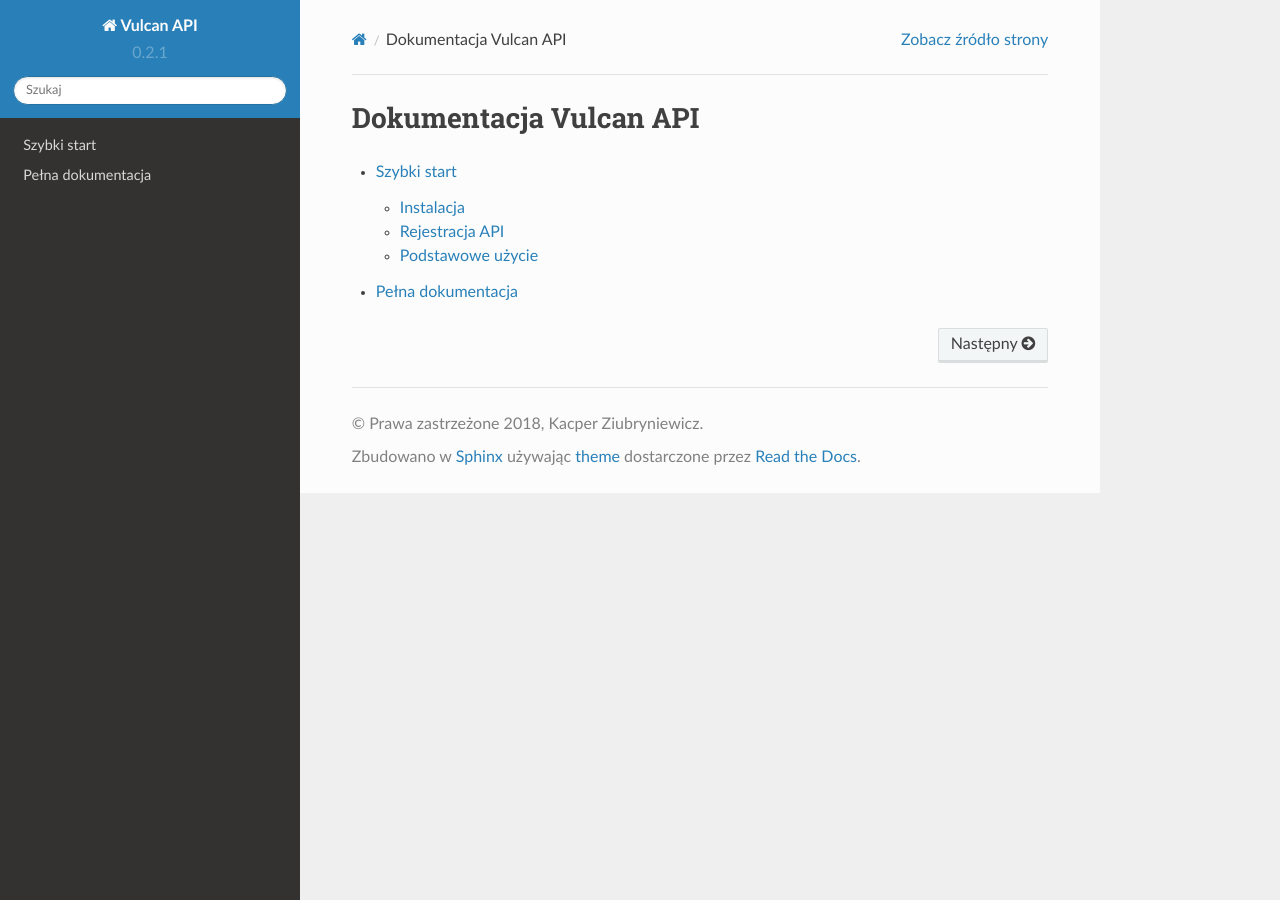
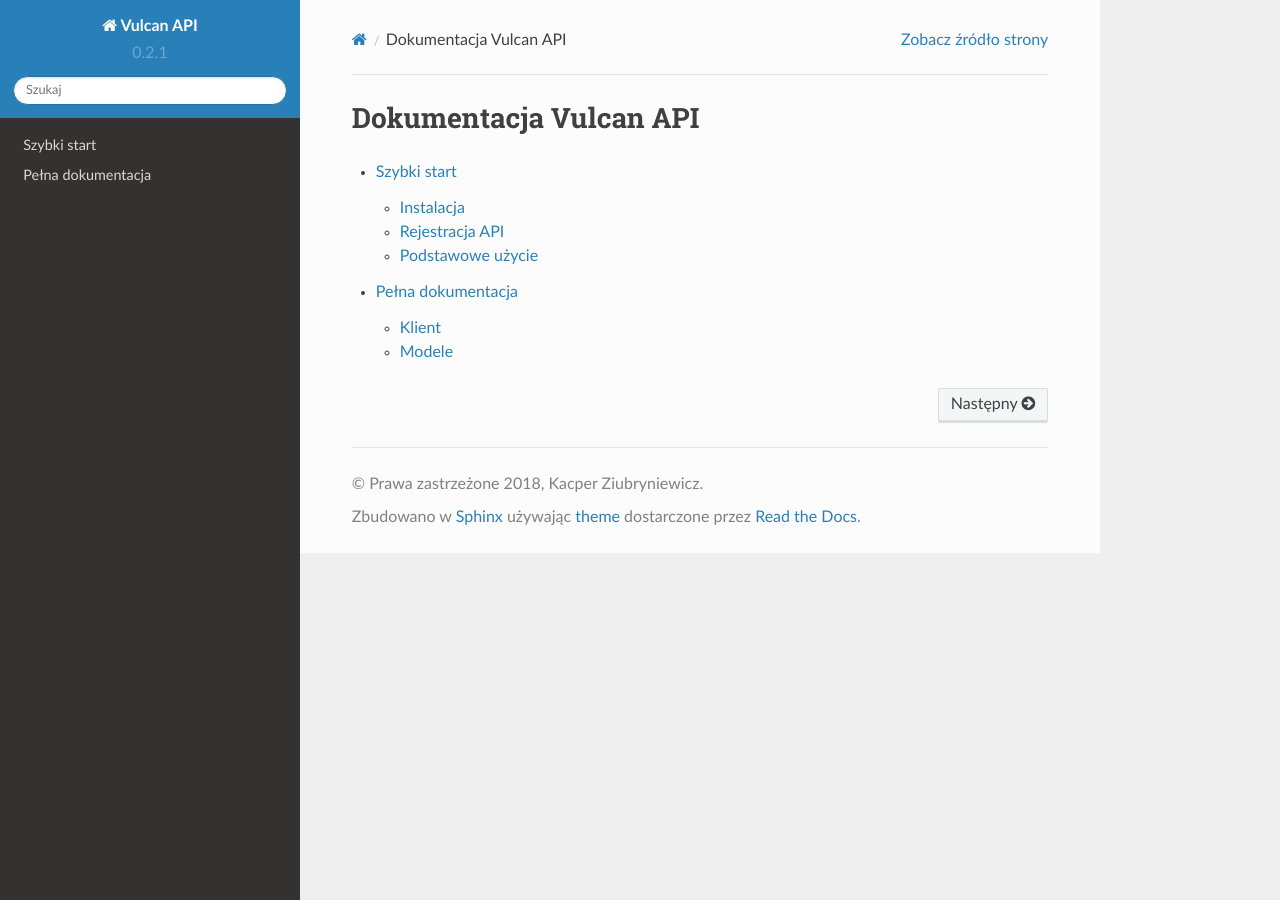
Before and after one commit to kapi2289/vulcan-api, a Sphinx documentation site: the page built from docs/source/index.rst, in a window 1280 px wide. Built offline with Sphinx 7.4.7 and the Read the Docs theme 2.0.0, drawn with Linux system fonts in a browser that asks for light colours; the version number is read from the project's files by our own code.

Commit message:
Dokumentacja modeli

```diff
--- a/docs/source/pelna-dokumentacja.rst
+++ b/docs/source/pelna-dokumentacja.rst
@@ -1,5 +1,14 @@
 Pełna dokumentacja
 ==================
 
+Klient
+^^^^^^
+
 .. automodule:: vulcan
     :members:
+
+Modele
+^^^^^^
+
+.. automodule:: vulcan.models
+    :members:
```
Also changed, not shown: 1 other file.
